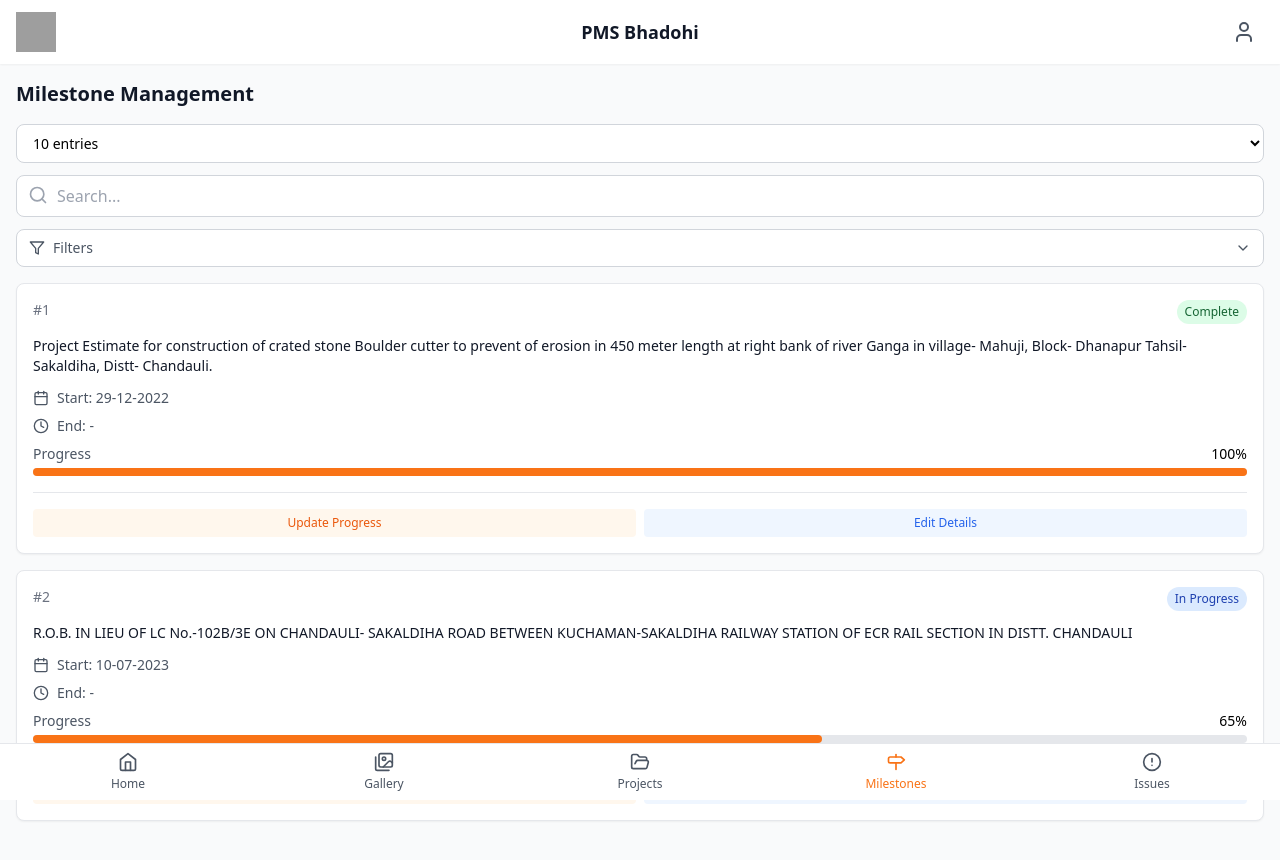
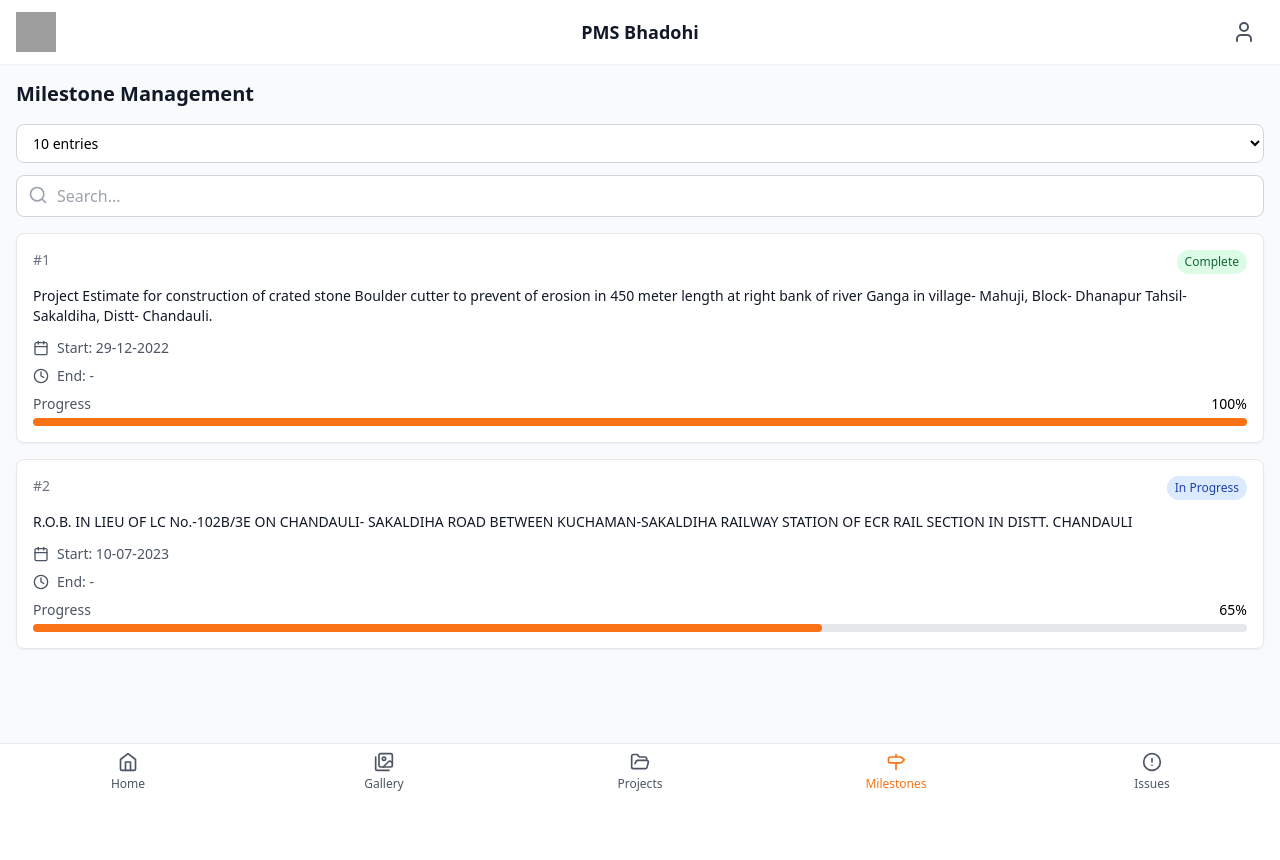
Before and after one commit to arabhyaWorks/pms-web-app, a React (Vite) app: page /milestones in a window 1280 px wide. Shown: the top 860 px of the page. After the commit the page ends 800 px from the top, so only its background shows below. Built offline with nearby package versions, Linux system fonts and the light colour scheme; grey boxes are pictures that could not be loaded.

Commit message:
changes for deployment

```diff
--- a/src/components/IssueCard.tsx
+++ b/src/components/IssueCard.tsx
@@ -72,14 +72,14 @@ export default function IssueCard({ issue }: IssueCardProps) {
         </div>
       </div>
 
-      <div className="flex gap-2 mt-4 pt-4 border-t">
+      {/* <div className="flex gap-2 mt-4 pt-4 border-t">
         <button className="flex-1 px-3 py-1.5 text-xs font-medium rounded bg-blue-50 text-blue-600">
           Change Status
         </button>
         <button className="flex-1 px-3 py-1.5 text-xs font-medium rounded bg-orange-50 text-orange-600">
           View Log
         </button>
-      </div>
+      </div> */}
     </div>
   );
 }
--- a/src/components/ProjectCard.tsx
+++ b/src/components/ProjectCard.tsx
@@ -94,14 +94,14 @@ export default function ProjectCard({ project }: ProjectCardProps) {
         </div>
 
         {/* Quick Actions */}
-        <div className="flex gap-2">
+        {/* <div className="flex gap-2">
           <button className="flex-1 px-2 py-2 text-xs font-medium rounded bg-blue-50 text-blue-600">
             {project.projectUpdate}
           </button>
           <button className="flex-1 px-2 py-1 text-xs font-medium rounded bg-orange-50 text-orange-600">
             {project.projectGallery}
           </button>
-        </div>
+        </div> */}
 
         {/* Expand/Collapse */}
         <button
--- a/src/galleryComponents/ProjectCard.tsx
+++ b/src/galleryComponents/ProjectCard.tsx
@@ -33,7 +33,7 @@ export default function ProjectCard({ project, onUploadClick }: ProjectCardProps
         ))}
       </div>
 
-      <div className="px-4 py-3 bg-gray-50 flex justify-end">
+      {/* <div className="px-4 py-3 bg-gray-50 flex justify-end">
         <button
           onClick={onUploadClick}
           className="flex items-center space-x-2 px-4 py-2 bg-orange-500 text-white rounded-lg text-sm font-medium hover:bg-orange-600 transition-colors"
@@ -41,7 +41,7 @@ export default function ProjectCard({ project, onUploadClick }: ProjectCardProps
           <ImagePlus className="w-4 h-4" />
           <span>Upload Images</span>
         </button>
-      </div>
+      </div> */}
     </div>
   );
 }
--- a/src/pages/IssuesPage.tsx
+++ b/src/pages/IssuesPage.tsx
@@ -43,14 +43,14 @@ export default function IssuesPage() {
             <Search className="w-5 h-5 text-gray-400 absolute left-3 top-2.5" />
           </div>
 
-          <button
+          {/* <button
             onClick={() => setShowFilters(!showFilters)}
             className="flex items-center gap-2 text-sm text-gray-600 bg-white px-3 py-2 rounded-lg border border-gray-300 w-full"
           >
             <Filter className="w-4 h-4" />
             Filters
             <ChevronDown className="w-4 h-4 ml-auto" />
-          </button>
+          </button> */}
 
           {showFilters && (
             <div className="bg-white p-4 rounded-lg border border-gray-200">
--- a/src/pages/LoginPage.tsx
+++ b/src/pages/LoginPage.tsx
@@ -22,7 +22,7 @@ export default function LoginPage() {
     setErrorMessage(""); // Clear previous errors
 
     try {
-      const response = await axios.post("http://localhost:3000/api/login", credentials);
+      const response = await axios.post("https://pms-backend-ochre.vercel.app/api/login", credentials);
 
       if (response.data.success) {
         console.log("Login successful:", response.data);
--- a/src/pages/MilestonePage.tsx
+++ b/src/pages/MilestonePage.tsx
@@ -83,14 +83,14 @@ export default function MilestonePage() {
             <Search className="w-5 h-5 text-gray-400 absolute left-3 top-2.5" />
           </div>
 
-          <button
+          {/* <button
             onClick={() => setShowFilters(!showFilters)}
             className="flex items-center gap-2 text-sm text-gray-600 bg-white px-3 py-2 rounded-lg border border-gray-300 w-full"
           >
             <Filter className="w-4 h-4" />
             Filters
             <ChevronDown className="w-4 h-4 ml-auto" />
-          </button>
+          </button> */}
         </div>
 
         {/* Milestones List */}
@@ -133,14 +133,14 @@ export default function MilestonePage() {
                 </div>
               </div>
 
-              <div className="flex gap-2 mt-4 pt-4 border-t">
+              {/* <div className="flex gap-2 mt-4 pt-4 border-t">
                 <button className="flex-1 px-3 py-1.5 text-xs font-medium rounded bg-orange-50 text-orange-600">
                   Update Progress
                 </button>
                 <button className="flex-1 px-3 py-1.5 text-xs font-medium rounded bg-blue-50 text-blue-600">
                   Edit Details
                 </button>
-              </div>
+              </div> */}
             </div>
           ))}
         </div>
--- a/src/pages/ProjectsPage.tsx
+++ b/src/pages/ProjectsPage.tsx
@@ -34,7 +34,7 @@ export default function ProjectsPage() {
             />
             <Search className="w-5 h-5 text-gray-400 absolute left-3 top-2.5" />
           </div>
-
+{/*
           <button
             onClick={() => setShowFilters(!showFilters)}
             className="flex items-center gap-2 text-sm text-gray-600 bg-white px-3 py-2 rounded-lg border border-gray-300 w-full"
@@ -42,7 +42,7 @@ export default function ProjectsPage() {
             <Filter className="w-4 h-4" />
             Filters
             <ChevronDown className="w-4 h-4 ml-auto" />
-          </button>
+          </button> */}
         </div>
 
         {/* Projects List */}
```
